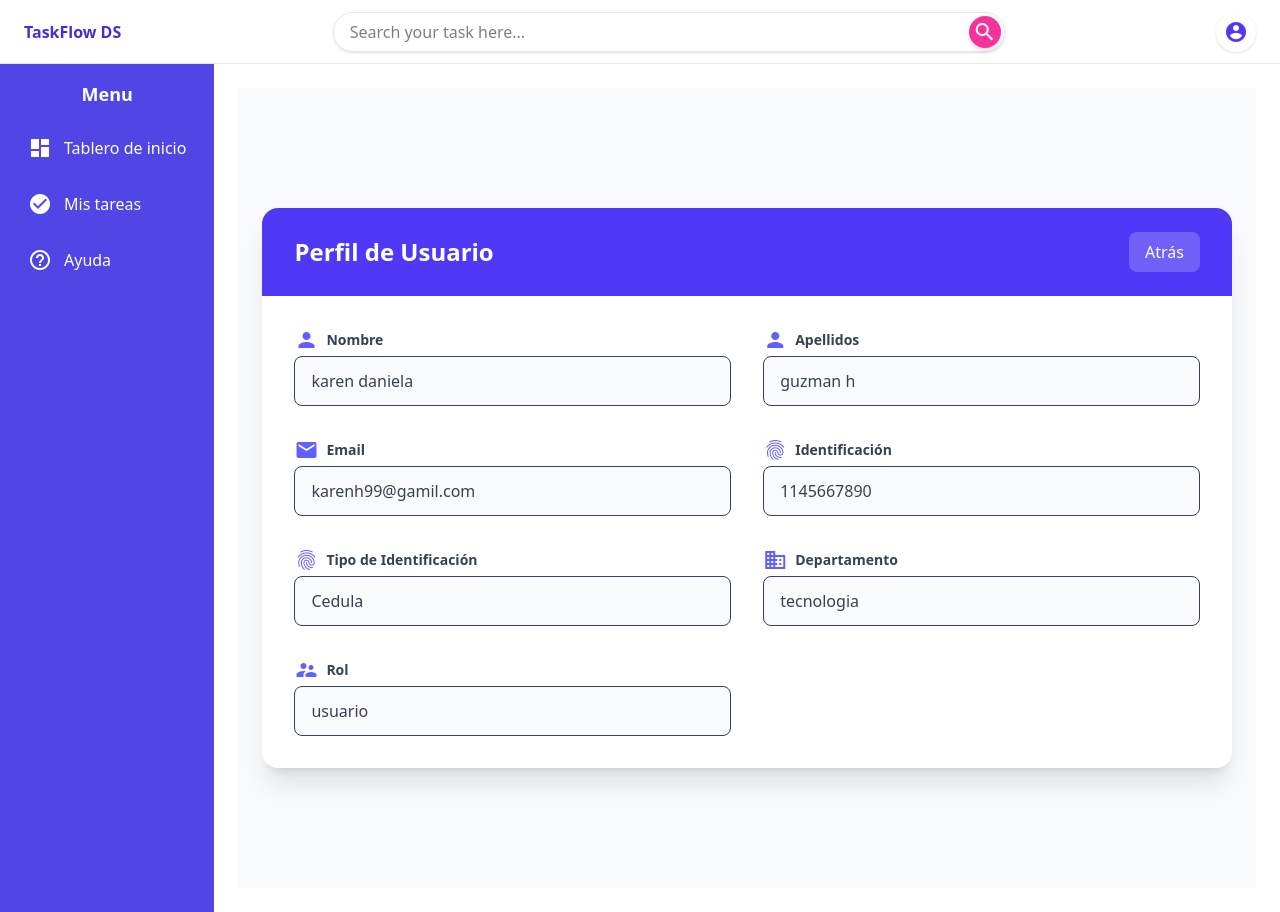
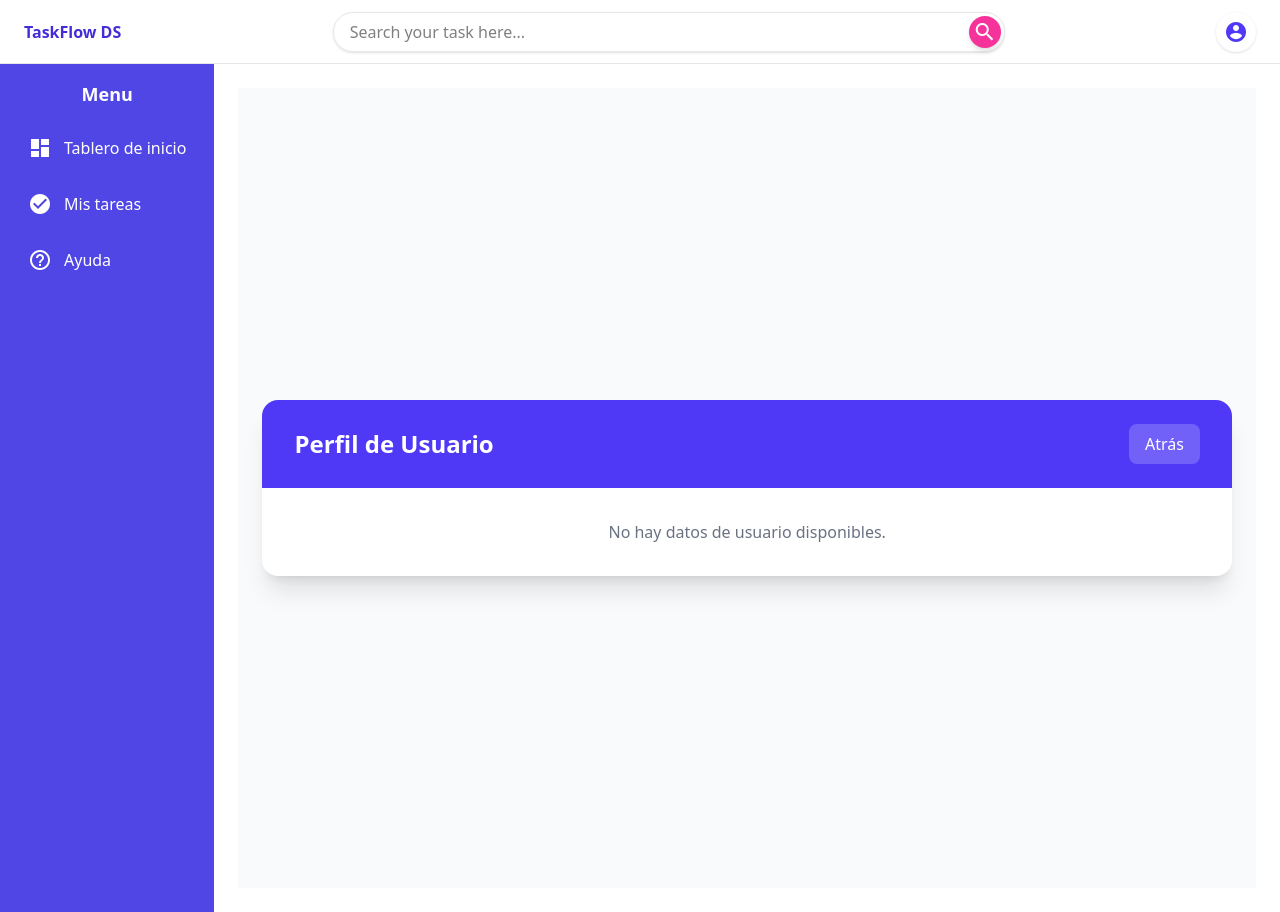
Before and after one commit to emaLeal/DS2GestorTareaFrontend, an Angular app: page /dashboard/profile in a window 1280 px wide. Built offline with nearby package versions, Linux system fonts and the light colour scheme.

Commit message:
traer info de usuario al perfil de usuario

```diff
--- a/src/app/authentication/login/login.component.ts
+++ b/src/app/authentication/login/login.component.ts
@@ -1,9 +1,11 @@
 import { Component, OnInit } from '@angular/core';
-import { FormBuilder, FormGroup, Validators, AbstractControl, ValidationErrors, ReactiveFormsModule } from '@angular/forms';
+import { FormBuilder, FormGroup, Validators, ReactiveFormsModule } from '@angular/forms';
 import { CommonModule } from '@angular/common';
 import { Login } from '../auth.types';
 import { Router, RouterLink, RouterModule } from '@angular/router';
 import { AuthService } from '../auth.service';
+import { HttpClient } from '@angular/common/http';
+import { environment } from '../../../environments/environment';
 
 @Component({
   selector: 'app-login',
@@ -12,10 +14,8 @@ import { AuthService } from '../auth.service';
   templateUrl: './login.component.html',
   styleUrl: './login.component.css'
 })
-export class LoginComponent {
+export class LoginComponent implements OnInit {
 
-  LoginForm!: FormGroup;
-  form?: FormGroup | undefined;
   loginForm!: FormGroup;
   isLoggingIn = false;
   loginError = '';
@@ -31,7 +31,8 @@ export class LoginComponent {
   constructor(
     private _fb: FormBuilder,
     private _authService: AuthService,
-    private _router: Router
+    private _router: Router,
+    private http: HttpClient
   ) { }
 
   ngOnInit(): void {
@@ -39,11 +40,12 @@ export class LoginComponent {
       document_id: ['', [Validators.required, Validators.pattern('^[0-9]{6,15}$')]],
       password: ['', [Validators.required, Validators.minLength(8)]],
     });
+  }
 
-  }
   togglePasswordVisibility() {
     this.showPassword = !this.showPassword;
   }
+
   onPasswordInput(): void {
     const password = this.loginForm.get('password')?.value || '';
     this.requiredpass = {
@@ -54,22 +56,51 @@ export class LoginComponent {
       hasSpecial: /[!@#$%^&*(),.?":{}|<>]/.test(password)
     };
   }
+
   submit() {
     if (this.loginForm?.valid) {
       const login: Login = this.loginForm?.value;
 
       this.loginError = '';
       this.isLoggingIn = true;
-      this._authService.login(login).subscribe(res => {
-        this._authService.getProfile()
-        this._router.navigate(['/dashboard'])
-      })
 
+      this._authService.login(login).subscribe({
+        next: (response: any) => {
+          // Guardar tokens
+          localStorage.setItem('token', response.access);
+          localStorage.setItem('refresh_token', response.refresh);
+
+          // Obtener perfil con el token
+          let urlProfile: string = environment.baseUrl + environment.authentication.profile;
+
+          this.http.get(urlProfile, {
+            headers: { 'authorization': `Bearer ${response.access}` }
+          }).subscribe({
+            next: (user: any) => {
+              // Guardar el usuario en localStorage
+              localStorage.setItem('user_data', JSON.stringify(user));
+              this._router.navigate(['/dashboard']);
+            },
+            error: (error) => {
+              this.isLoggingIn = false;
+              this.loginError = 'Error al obtener el perfil de usuario';
+              console.error(error);
+            }
+          });
+        },
+        error: (err) => {
+          this.isLoggingIn = false;
+          this.loginError = '¡Fallo al iniciar sesión! Verifica tu documento y contraseña.';
+          console.error(err);
+        }
+      });
     }
   }
+
   get isFormReady(): boolean {
     return this.loginForm.valid && Object.values(this.loginForm.controls).every(c => c.touched);
   }
+
   onlyLetters(event: KeyboardEvent): void {
     const pattern = /[a-zA-Z\s]/;
     const inputChar = String.fromCharCode(event.charCode);
@@ -79,11 +110,8 @@ export class LoginComponent {
     }
   }
 
-
-
   onDocumentInputRegister(event: any) {
     const value = event.target.value.replace(/[^0-9]/g, '');
     this.loginForm.get('document_id')?.setValue(value, { emitEvent: false });
   }
-
 }
--- a/src/app/profile/profile.component.html
+++ b/src/app/profile/profile.component.html
@@ -8,12 +8,11 @@
         routerLink="/dashboard/taskflow"
         class="bg-white/20 px-4 py-2 text-white rounded-lg hover:bg-white/30 transition inline-block text-center">
         Atrás
-        </a>
-
+      </a>
     </div>
 
     <!-- Content -->
-    <div class="p-8 grid grid-cols-1 md:grid-cols-2 gap-8">
+    <div class="p-8 grid grid-cols-1 md:grid-cols-2 gap-8" *ngIf="user; else noUser">
 
       <!-- Nombre -->
       <div class="flex flex-col">
@@ -21,7 +20,7 @@
           <span class="material-icons text-indigo-500 text-base">person</span>
           Nombre
         </label>
-        <input type="text" [value]="user.name" readonly
+        <input type="text" [value]="user.first_name" readonly
           class="px-4 py-3 border rounded-lg bg-gray-50 text-gray-700 font-medium focus:outline-none focus:ring-2 focus:ring-indigo-200">
       </div>
 
@@ -51,7 +50,7 @@
           <span class="material-icons text-indigo-500 text-base">fingerprint</span>
           Identificación
         </label>
-        <input type="text" [value]="user.id" readonly
+        <input type="text" [value]="user.document_id" readonly
           class="px-4 py-3 border rounded-lg bg-gray-50 text-gray-700 font-medium focus:outline-none focus:ring-2 focus:ring-indigo-200">
       </div>
 
@@ -71,7 +70,7 @@
           <span class="material-icons text-indigo-500 text-base">business</span>
           Departamento
         </label>
-        <input type="text" [value]="user.departaments" readonly
+        <input type="text" [value]="user.department_name" readonly
           class="px-4 py-3 border rounded-lg bg-gray-50 text-gray-700 font-medium focus:outline-none focus:ring-2 focus:ring-indigo-200">
       </div>
 
@@ -81,9 +80,16 @@
           <span class="material-icons text-indigo-500 text-base">supervisor_account</span>
           Rol
         </label>
-        <input type="text" [value]="user.rol" readonly
+        <input type="text" [value]="user.role_description" readonly
           class="px-4 py-3 border rounded-lg bg-gray-50 text-gray-700 font-medium focus:outline-none focus:ring-2 focus:ring-indigo-200">
       </div>
     </div>
+
+    <!-- Si no hay usuario -->
+    <ng-template #noUser>
+      <div class="p-8 text-center text-gray-500">
+        No hay datos de usuario disponibles.
+      </div>
+    </ng-template>
   </div>
 </div>
--- a/src/app/profile/profile.component.ts
+++ b/src/app/profile/profile.component.ts
@@ -4,15 +4,16 @@ import { RouterModule, Router } from '@angular/router';
 import { FormsModule } from '@angular/forms';
 import { RouterLink } from '@angular/router';
 
+interface User {
+  first_name: string;
+  last_name: string;
+  email: string;
+  document_id: string;
+  identification_type: string;
+  role_description: string;
+  department_name: string;
+  department_id: number;
 
-interface User {
-  name: string ;
-  last_name: string;
-  email: string ;
-  identification_type: string;
-  id: number;
-  departaments: string;
-  rol: string
 }
 
 @Component({
@@ -20,28 +21,30 @@ interface User {
   standalone: true,
   imports: [CommonModule, FormsModule, RouterLink, RouterModule],
   templateUrl: './profile.component.html',
-  styleUrl: './profile.component.css'
+  styleUrls: ['./profile.component.css']
 })
 export class ProfileComponent implements OnInit {
+  user!: User | null;
 
-   constructor(private router: Router) {}
-  user!: User;
+  constructor(private router: Router) {}
 
   ngOnInit(): void {
-    this.loadMockUser();
+    this.loadUserFromLocalStorage();
   }
 
-  // simulacion de datos de usuario
-  loadMockUser(): void {
-    this.user= {
-        name: "karen daniela",
-        last_name: "guzman h",
-        email: "karenh99@gamil.com",
-        identification_type: "Cedula",
-        id: 1145667890,
-        departaments: "tecnologia",
-        rol: "usuario"
-      };
+  // cargar el usuario desde localStorage
+  loadUserFromLocalStorage(): void {
+    const userData = localStorage.getItem('user_data');
+
+    if (userData && userData !== 'undefined') {
+      try {
+        this.user = JSON.parse(userData);
+      } catch (e) {
+        console.error("Error al parsear user_data:", e);
+        this.user = null;
+      }
+    } else {
+      this.user = null;
+    }
   }
-
 }
```
